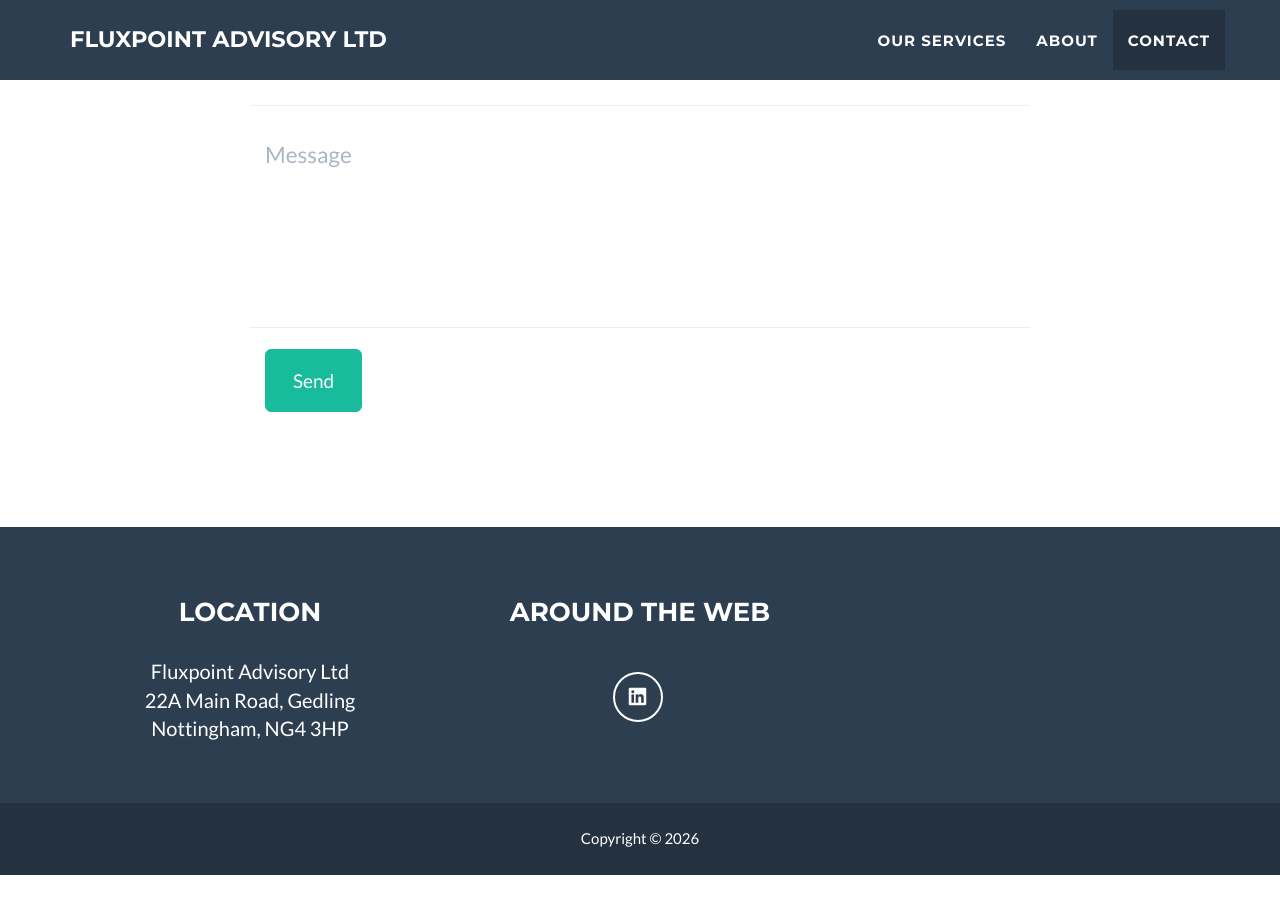
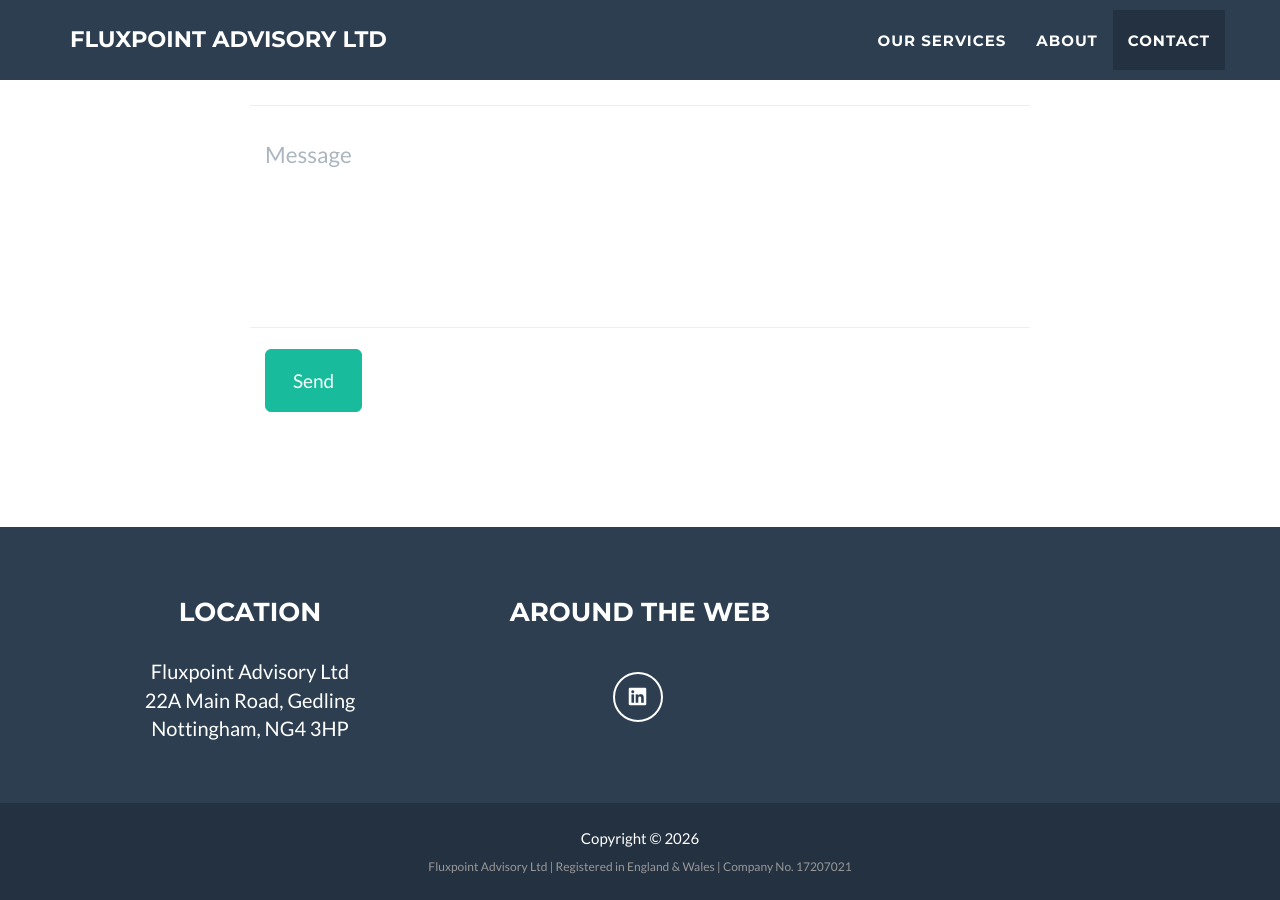
Before and after one commit to fluxpointadv/fluxpointadv.github.io, a Jekyll site: the page built from _posts/2014-07-18-lca.markdown, in a window 1280 px wide and 900 px high, scrolled down 3225 px. Built offline with Jekyll 4.4.1, drawn with Linux system fonts in a browser that asks for light colours; before the commit the page ends 4100 px from its top, so only the background shows below that.

Commit message:
Update footer.html

```diff
--- a/_includes/footer.html
+++ b/_includes/footer.html
@@ -35,11 +35,13 @@
         <div class="col-lg-12">
           Copyright &copy; {{ site.footer.copyright }} 20{{ site.time | date: '%y' }}
         </div>
+        <div class="col-lg-12" style="margin-top: 8px; font-size: 12px; color: #999;">
+          Fluxpoint Advisory Ltd | Registered in England &amp; Wales | Company No. 17207021
+        </div>
       </div>
     </div>
   </div>
 </footer>
-
 <!-- Scroll to Top Button (Only visible on small and extra-small screen sizes) -->
 <div class="scroll-top page-scroll visible-xs visible-sm">
   <a class="btn btn-primary" href="#page-top">
```
